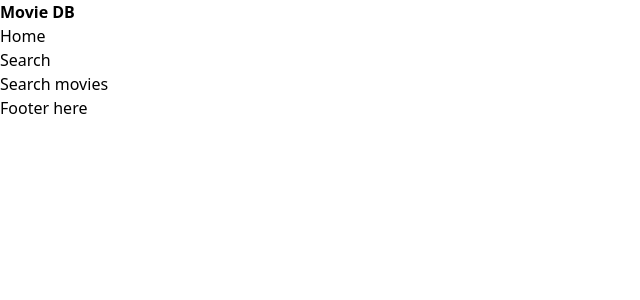
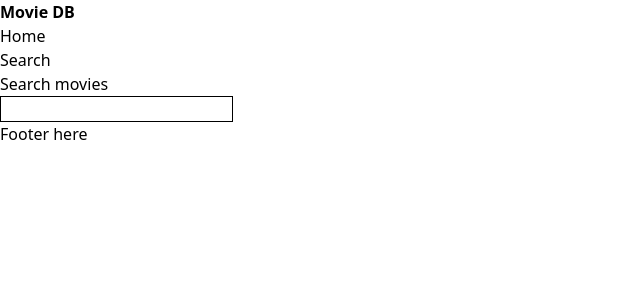
Before and after one commit to henrijs/movies-db, a Next.js app: page /search in a window 1280 px wide. Shown: the top 300 px of the page, without its empty margins (0-640 px from the left). Built offline with nearby package versions, Linux system fonts and the light colour scheme.

Commit message:
Add search form that updates route with query

```diff
--- a/app/search/page.tsx
+++ b/app/search/page.tsx
@@ -1,7 +1,10 @@
+import SearchForm from '@/components/SearchForm';
+
 export default async function SearchPage() {
   return (
     <div>
       <h1>Search movies</h1>
+      <SearchForm />
     </div>
   )
 }
--- /dev/null
+++ b/components/SearchForm.tsx
@@ -0,0 +1,47 @@
+'use client'
+
+import { usePathname, useSearchParams, useRouter } from 'next/navigation'
+
+export default function SearchForm() {
+  const searchParams = useSearchParams();
+  const pathname = usePathname();
+  const router = useRouter();
+
+  const updateQuery = (title: string) => {
+    const params = new URLSearchParams(searchParams)
+
+    if (title) { params.set('title', title) } else { params.delete('title') }
+
+    router.replace(`${pathname}?${params.toString()}`)
+  }
+
+  return (
+    <div>
+
+      <label htmlFor="title">
+        <input
+          id="title"
+          type="text"
+          onChange={(e) => updateQuery(e.target.value)}
+          defaultValue={searchParams.get('title')?.toString()}
+          className="border border-black"
+        />
+      </label>
+
+      {/* Probably can't use managed form here */}
+      {/* <form action={search}>
+        <label htmlFor="title">
+          Title
+          <input
+            id="title"
+            name="title"
+            type="text"
+            className="border border-black"
+          />
+        </label>
+        <button type="submit">Search</button>
+      </form> */}
+
+    </div>
+  )
+}
```
